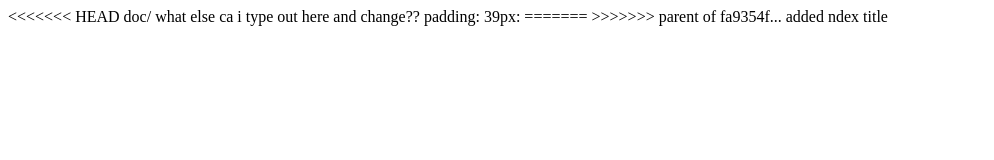
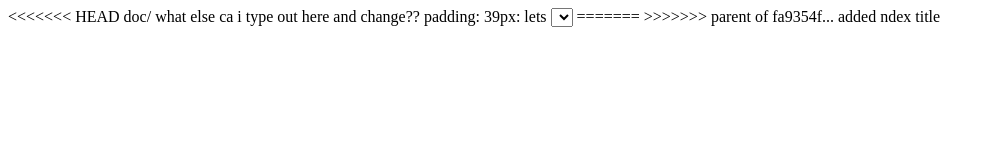
Before and after one commit to Akwensi/test, a plain HTML site: page index.html in a window 1280 px wide. Shown: the whole page, without its empty margins (0-994 px from the left). Drawn offline with Linux system fonts and the light colour scheme.

Commit message:
second lest seel

```diff
--- a/index.html
+++ b/index.html
@@ -8,7 +8,9 @@ what else ca i type out here and change??
   </head>
   <body>
     padding: 39px:
+lets <select class="kjhci" name="">
 
+</select>
   </body>
 </html>
 =======
```
